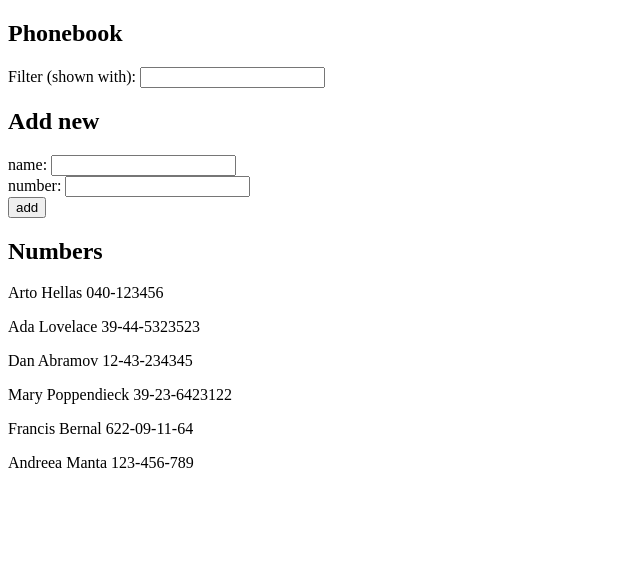
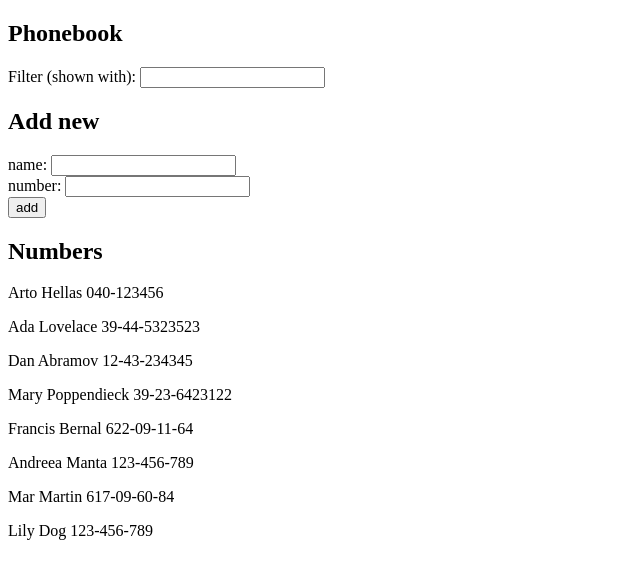
Before and after one commit to FrancisDeea/course-full-stack-open-2023, a React (Create React App) app in the folder part2/phonedirectory/: page / in a window 1280 px wide. Shown: the top 578 px of the page, without its empty margins (0-640 px from the left). Built offline with nearby package versions, Linux system fonts and the light colour scheme; data requests are answered from the project's data file.

Commit message:
feat: this is exercise 2.16

```diff
--- a/part2/phonedirectory/db.json
+++ b/part2/phonedirectory/db.json
@@ -29,6 +29,16 @@
       "name": "Andreea Manta",
       "number": "123-456-789",
       "id": 6
+    },
+    {
+      "name": "Mar Martin",
+      "number": "617-09-60-84",
+      "id": 7
+    },
+    {
+      "name": "Lily Dog",
+      "number": "123-456-789",
+      "id": 8
     }
   ]
 }
--- a/part2/phonedirectory/src/App.js
+++ b/part2/phonedirectory/src/App.js
@@ -3,6 +3,7 @@ import Filter from './components/Filter'
 import Form from './components/Form'
 import Persons from './components/Persons'
 import axios from 'axios'
+import services from './services/persons';
 
 const App = () => {
   const [persons, setPersons] = useState([])
@@ -38,9 +39,8 @@ const App = () => {
       number: newNumber
     }
 
-    axios
-      .post('http://localhost:3001/persons', newPerson)
-      .then(response => setPersons(persons.concat(response.data)))
+    services.createPerson(newPerson)
+      .then(createdPerson => setPersons(persons.concat(createdPerson)))
       .catch(error => console.log(error))
 
     setNewName("")
@@ -48,7 +48,9 @@ const App = () => {
   }
 
   useEffect(() => {
-    axios.get('http://localhost:3001/persons').then(response => setPersons(response.data))
+    services.getAll()
+      .then(serverPersons => setPersons(serverPersons))
+      .catch(error => console.log(error))
   }, [])
 
   return (
--- /dev/null
+++ b/part2/phonedirectory/src/services/persons.js
@@ -0,0 +1,14 @@
+import axios from 'axios';
+const baseUrl = 'http://localhost:3001/persons'
+
+const getAll = () => {
+    const request = axios.get(baseUrl);
+    return request.then(response => response.data)
+}
+
+const createPerson = (newPerson) => {
+    const request = axios.post(baseUrl, newPerson);
+    return request.then(response => response.data)
+}
+
+export default { getAll, createPerson }
```
